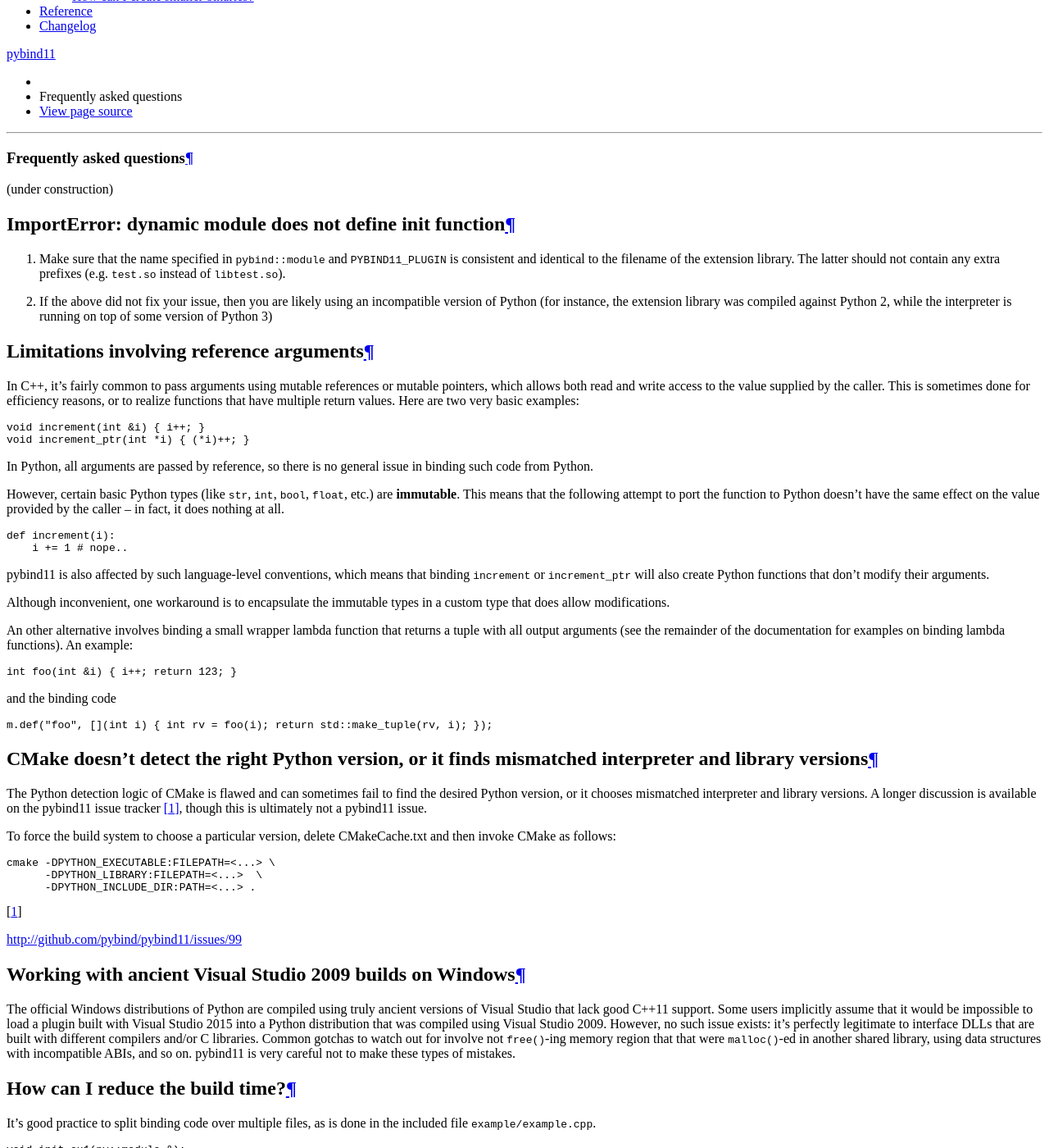
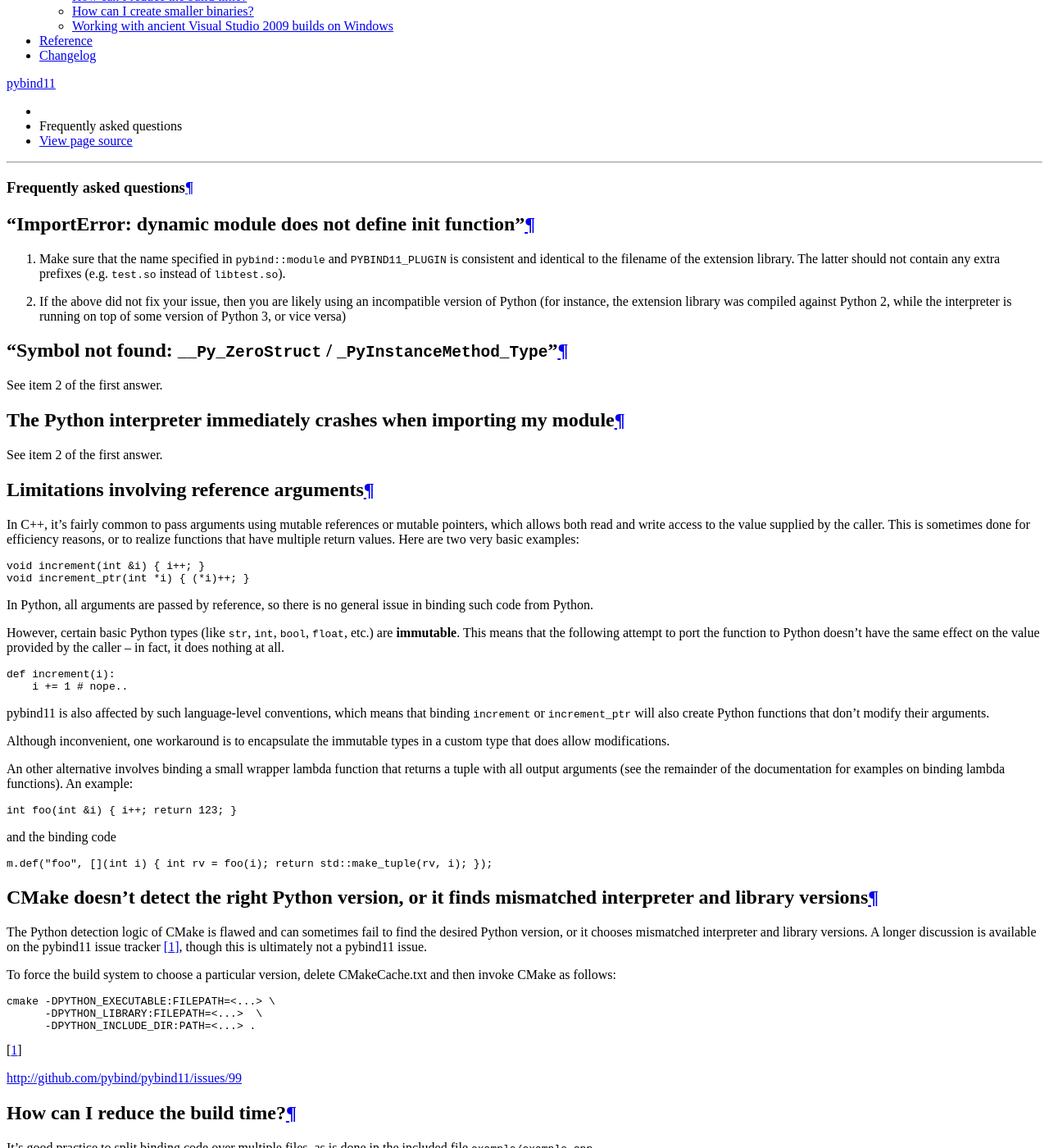
Before and after one commit to pybind/pybind11, a Sphinx documentation site: the page built from docs/faq.rst, in a window 1280 px wide and 1400 px high, scrolled down 328 px. Shown: the whole window at 82% size. Built offline with Sphinx 7.4.7 and the Read the Docs theme 2.0.0, drawn with Linux system fonts in a browser that asks for light colours; some of the changed text lies outside the part shown.

Commit message:
minor FAQ updates

```diff
--- a/docs/faq.rst
+++ b/docs/faq.rst
@@ -1,10 +1,8 @@
 Frequently asked questions
 ##########################
 
-(under construction)
-
-ImportError: dynamic module does not define init function
-=========================================================
+"ImportError: dynamic module does not define init function"
+===========================================================
 
 1. Make sure that the name specified in ``pybind::module`` and
    ``PYBIND11_PLUGIN`` is consistent and identical to the filename of the
@@ -14,7 +12,17 @@
 2. If the above did not fix your issue, then you are likely using an
    incompatible version of Python (for instance, the extension library was
    compiled against Python 2, while the interpreter is running on top of some
-   version of Python 3)
+   version of Python 3, or vice versa)
+
+"Symbol not found: ``__Py_ZeroStruct`` / ``_PyInstanceMethod_Type``"
+========================================================================
+
+See item 2 of the first answer.
+
+The Python interpreter immediately crashes when importing my module
+===================================================================
+
+See item 2 of the first answer.
 
 Limitations involving reference arguments
 =========================================
@@ -82,20 +90,6 @@
           -DPYTHON_INCLUDE_DIR:PATH=<...> .
 
 .. [#f1] http://github.com/pybind/pybind11/issues/99
-
-Working with ancient Visual Studio 2009 builds on Windows
-=========================================================
-
-The official Windows distributions of Python are compiled using truly
-ancient versions of Visual Studio that lack good C++11 support. Some users
-implicitly assume that it would be impossible to load a plugin built with
-Visual Studio 2015 into a Python distribution that was compiled using Visual
-Studio 2009. However, no such issue exists: it's perfectly legitimate to
-interface DLLs that are built with different compilers and/or C libraries.
-Common gotchas to watch out for involve not ``free()``-ing memory region
-that that were ``malloc()``-ed in another shared library, using data
-structures with incompatible ABIs, and so on. pybind11 is very careful not
-to make these types of mistakes.
 
 How can I reduce the build time?
 ================================
@@ -204,3 +198,17 @@
 case signatures are efficiently pre-generated at compile time. Unfortunately,
 Visual Studio's C++14 support (``constexpr``) is not good enough as of April
 2016, so it always uses the more expensive run-time approach.
+
+Working with ancient Visual Studio 2009 builds on Windows
+=========================================================
+
+The official Windows distributions of Python are compiled using truly
+ancient versions of Visual Studio that lack good C++11 support. Some users
+implicitly assume that it would be impossible to load a plugin built with
+Visual Studio 2015 into a Python distribution that was compiled using Visual
+Studio 2009. However, no such issue exists: it's perfectly legitimate to
+interface DLLs that are built with different compilers and/or C libraries.
+Common gotchas to watch out for involve not ``free()``-ing memory region
+that that were ``malloc()``-ed in another shared library, using data
+structures with incompatible ABIs, and so on. pybind11 is very careful not
+to make these types of mistakes.
```
